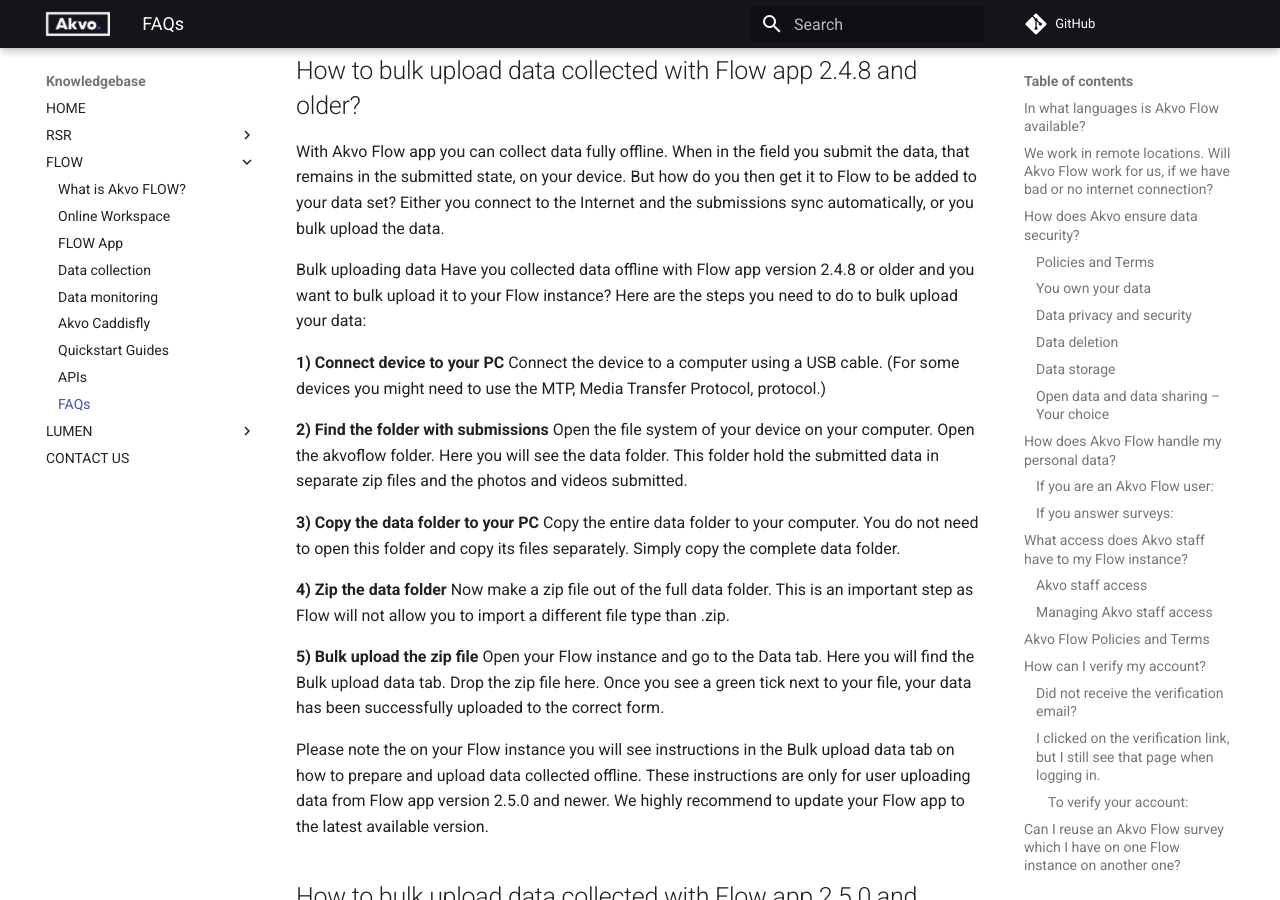
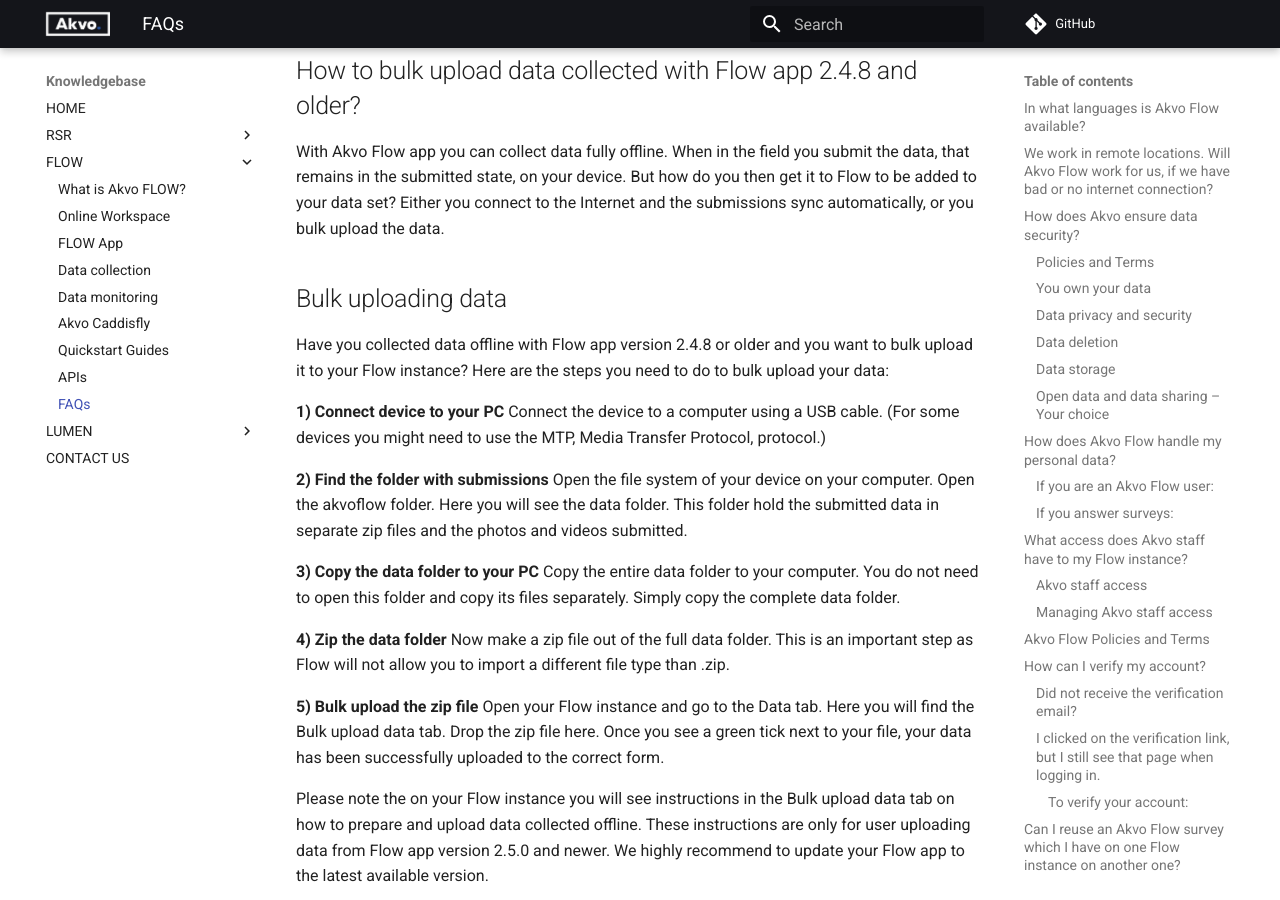
Before and after one commit to akvo/knowledgebase, an MkDocs documentation site: the page built from docs/flow/faqs.md, in a window 1280 px wide and 900 px high, scrolled down 19709 px. Built offline with MkDocs 1.6.1 and Material for MkDocs 9.7.7, drawn with Linux system fonts in a browser that asks for light colours; comment, search, counter and statistics services are not loaded.

Commit message:
Fix broken link

```diff
--- a/docs/flow/faqs.md
+++ b/docs/flow/faqs.md
@@ -518,7 +518,7 @@ With Akvo Flow app you can collect data fully offline. When in the field you sub
 
 
 
-Bulk uploading data
+## Bulk uploading data
 Have you collected data offline with Flow app version 2.4.8 or older and you want to bulk upload it to your Flow instance? Here are the steps you need to do to bulk upload your data:
 
 
@@ -549,7 +549,7 @@ Open your Flow instance and go to the Data tab. Here you will find the Bulk uplo
 Please note the on your Flow instance you will see instructions in the Bulk upload data tab on how to prepare and upload data collected offline. These instructions are only for user uploading data from Flow app version 2.5.0 and newer. We highly recommend to update your Flow app to the latest available version.
 
 
-## How to bulk upload data collected with Flow app 2.5.0 and newer?
+## <a name="bulk-upload"></a> How to bulk upload data collected with Flow app 2.5.0 and newer?
 With Akvo Flow app you can collect data fully offline. When in the field you submit the data, that remains in the submitted state, on your device. But how do you then get it to Flow to be added to your data set? Either you connect to the Internet and the submissions sync automatically, or you bulk upload the data.
 
 With the 2.5.0 version of the app we improved how we store data on your device to a secure private folder. With the 2.5.0 version of the Flow app, we now store your data in a private folder not accessible by connecting your device to a computer or browsing the files via the My files app on your Android device. Furthermore, if you delete data from your Flow app or uninstall the app, all the data will also be removed from your device. (To read more on where we store your data, check this article.)
@@ -558,7 +558,7 @@ This change affects how you bulk upload data. In this article we first share wit
 
 
 
-### Bulk uploading data
+## Bulk uploading data
 Have you collected data offline and you want to bulk upload it to your Flow instance? Here are the steps you need to do to bulk upload your data:
 
 
```
Also changed, not shown: docs/flow/collection.md (+1 -1 lines).
